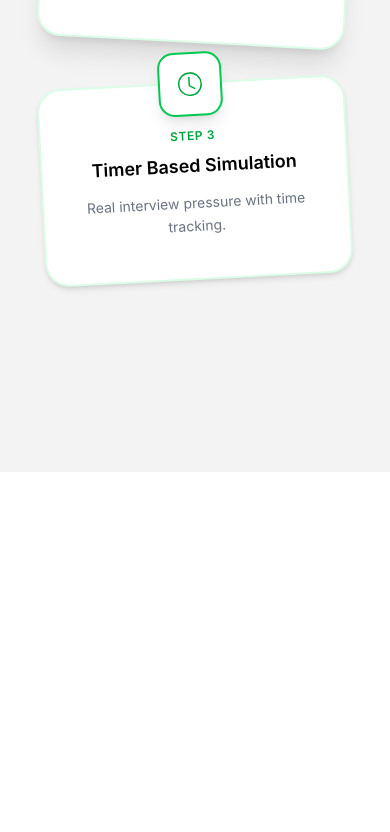
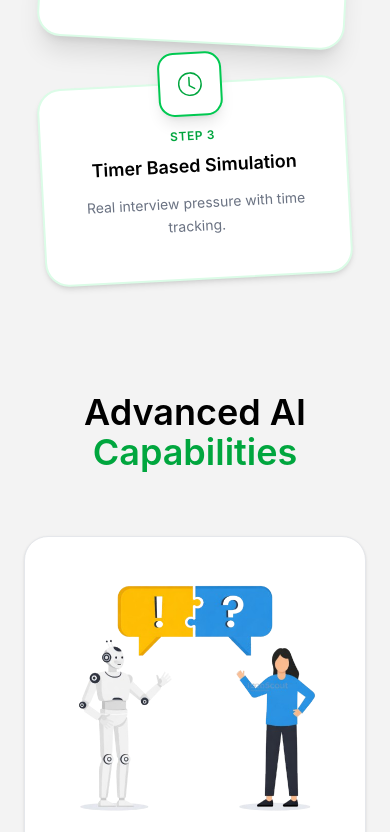
Before and after one commit to AashuKhatkar/InterviewAI, a React (Vite) app in the folder client/: page / in a window 390 px wide. Shown: the part 1168-2000 px from the top of the page. Before the commit the page ends 1640 px from the top, so only its background shows below. Built offline with nearby package versions, Linux system fonts and the light colour scheme; no server answers.

Commit message:
Made Advanced AI Capabilties cards

```diff
--- a/client/src/pages/Home.jsx
+++ b/client/src/pages/Home.jsx
@@ -13,6 +13,14 @@ import { HiSparkles } from 'react-icons/hi'
 import { useNavigate } from 'react-router-dom'
 import { useState } from 'react'
 import AuthModel from '../components/AuthModel'
+import hrImg from '../assets/HR.png'
+import techImg from '../assets/tech.png'
+import confidenceImg from '../assets/confi.png'
+import creditImg from '../assets/credit.png'
+import evalImg from '../assets/ai-ans.png'
+import resumeImg from '../assets/resume.png'
+import pdfImg from '../assets/pdf.png'
+import analyticsImg from '../assets/history.png'
 
 function Home() {
     const {userData} = useSelector((state)=>state.user)
@@ -24,6 +32,8 @@ function Home() {
            <Navbar />
 
            <div className='flex-1 px-6 py-20'>
+            <div className='max-w-6xl mx-auto'>
+
                 <div className='flex justify-center mb-6'>
                     <div className='bg-gray-100 text-gray-600 text-sm px-4 py-2 rounded-full flex items-center gap-2'>
                         <HiSparkles size={16} className="bg-green-50 text-green-600"/>
@@ -132,7 +142,73 @@ function Home() {
                         ))
                     }
                 </div>
+
+                <div className='mb-32'>
+                    <motion.h2
+                        initial={{ opacity: 0, y: 20 }}
+                        whileInView={{ opacity: 1, y: 0 }}
+                        transition={{ duration: 0.6 }}
+                        className='text-4xl font-semibold text-center mb-16'>
+                        Advanced AI{" "}
+                        <span className="text-green-600">Capabilities</span>
+                    </motion.h2>
+
+                    <div className='grid md:grid-cols-2 gap-10'>
+                        {
+                            [
+                                {
+                                    image: evalImg,
+                                    icon: <BsBarChart size={20}/>,
+                                    title: "AI Answer Evaluation",
+                                    desc: "Scores communication, technical accuracy and confidence."
+                                },
+                                {
+                                    image: resumeImg,
+                                    icon: <BsFileEarmarkText size={20}/>,
+                                    title: "Resume Based Interview",
+                                    desc: "Project=specific questions based on uploaded resume."
+                                },
+                                {
+                                    image: pdfImg,
+                                    icon: <BsFileEarmarkText size={20}/>,
+                                    title: "Downloading PDF Report",
+                                    desc: "Detailed strengths, weaknesses and improvement insights."
+                                },
+                                {
+                                    image: analyticsImg,
+                                    icon: <BsBarChart size={20}/>,
+                                    title: "History & Analytics",
+                                    desc: "Track progress with performance graphs and topic analysis"
+                                }
+                            ].map((item,index)=>(
+                                <motion.div key = {index}
+                                initial={{ opacity: 0, y: 30 }}
+                                whileInView={{ opacity: 1, y: 0 }}
+                                transition={{ duration: 0.5, delay: index * 0.1 }}
+                                whileHover={{ scale: 1.02 }}
+                                className='bg-white border border-gray-200 rounded-3xl p-8 shadow-sm hover:shadow-xl transition-all'>
+                                    <div className='flex flex-col md:flex-row items-center gap-8'>
+                                        <div className='w-full md:w-1/2 flex justify-center'>
+                                        <img src={item.image} alt={item.title}
+                                        className='w-full h-auto object-contain max-h-64' />
+                                        </div>
+
+                                        <div className='w-full md:w-1/2'>
+                                        <div className='bg-green-50 text-green-600 w-12 h-12 rounded-xl flex items-center justify-center mb-6'>
+                                            {item.icon}
+                                        </div>
+                                        <h3 className='font-semibold mb-3 text-xl'>{item.title}</h3>
+                                        <p className='text-gray-500 text-sm leading-relaxed'>{item.desc}</p>
+                                        </div>
+                                    </div>
+                                </motion.div>
+                            ))
+                        }
+                    </div>
+                </div>
+
            </div>
+        </div>
            {showAuth && <AuthModel onClose={()=>setShowAuth(false)}/>}
         </div>
     )
```
